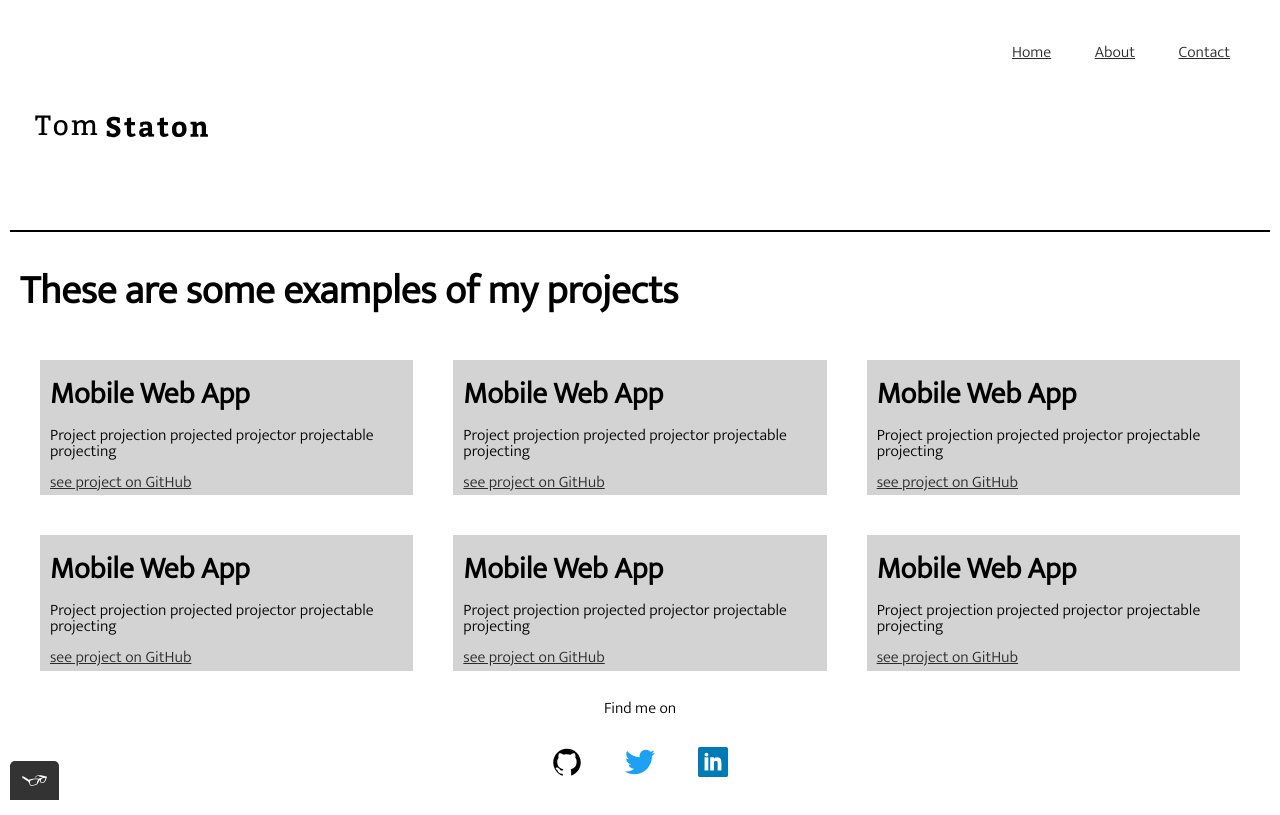
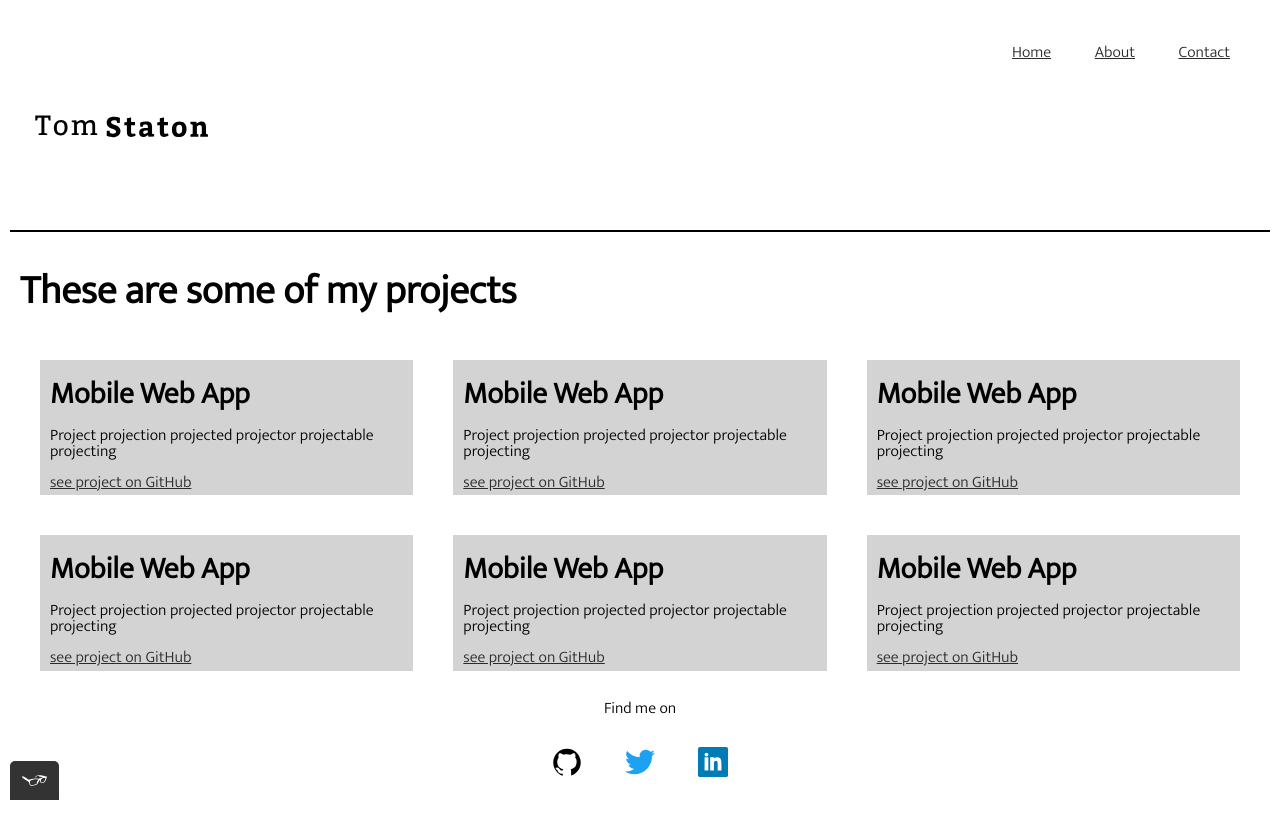
Before and after one commit to tomstaton/Portfolio-Website, a plain HTML site: page Main/Tom Staton Work.html in a window 1280 px wide. Drawn offline with nearby package versions, Linux system fonts and the light colour scheme.

Commit message:
testing terminal git

```diff
--- a/Main/Tom Staton Work.html
+++ b/Main/Tom Staton Work.html
@@ -30,7 +30,7 @@
         </nav>
     </header>
     <section>
-      <h1>These are some examples of my projects</h1>
+      <h1>These are some of my projects</h1>
         <div class="grid">
           <div class="grid__item">
             <h2>Mobile Web App</h2>
```
